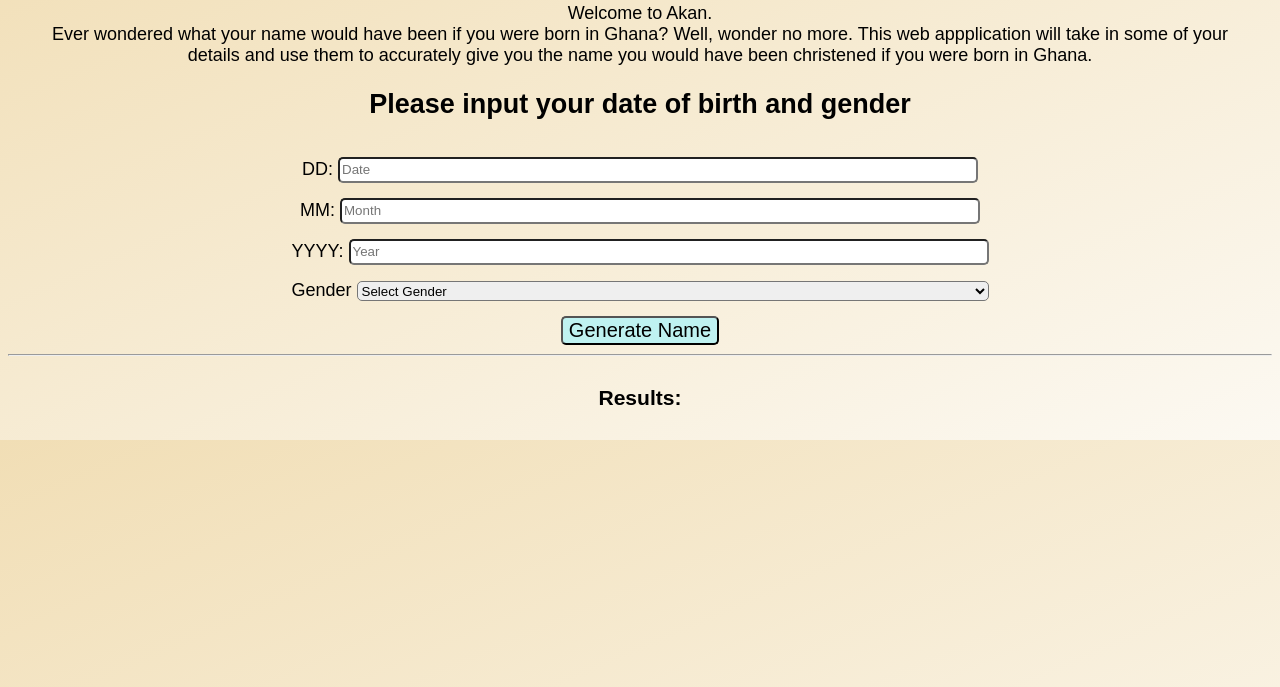
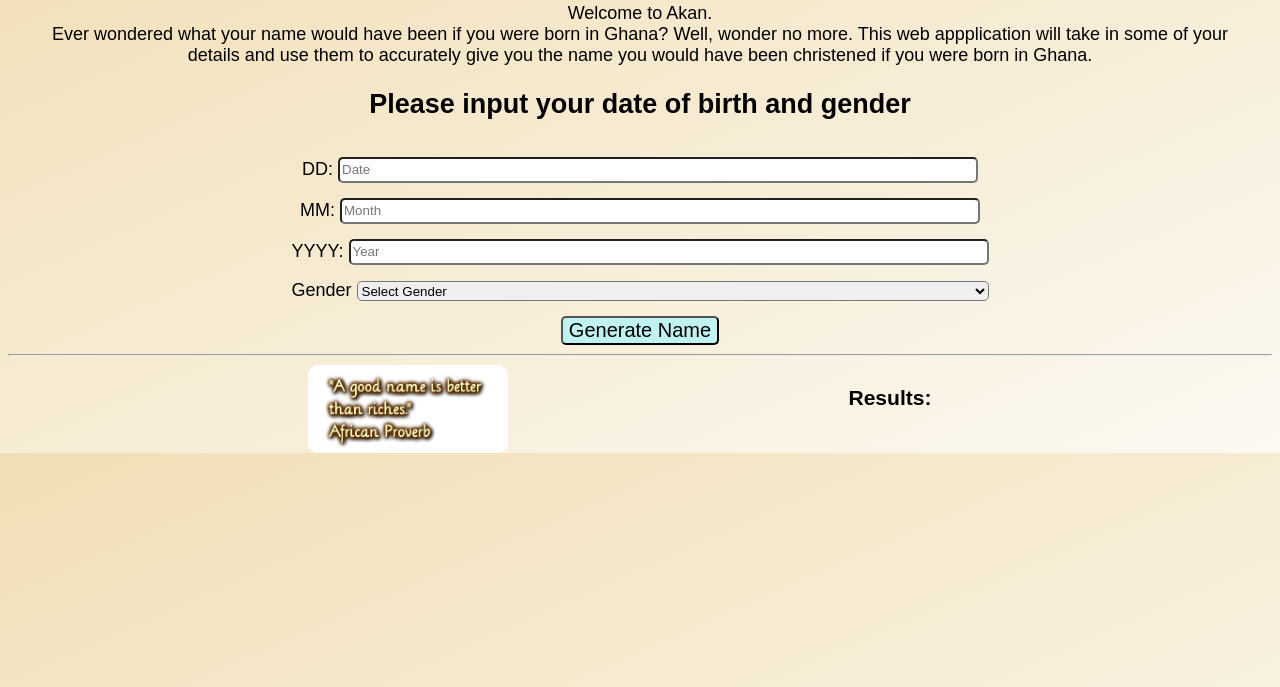
Before and after one commit to Dennis-Kiambi/akan, a plain HTML site: page index.html in a window 1280 px wide. Shown: the part 113-800 px from the top of the page. Drawn offline with Linux system fonts and the light colour scheme.

Commit message:
add image to html

```diff
--- a/index.html
+++ b/index.html
@@ -38,6 +38,7 @@
       <button type="button" id="btnSubmit" onclick="calculateName()">Generate Name</button>
     </div>
     <hr />
+    <img src="./images/proverb.jpg" alt="proverb" width="200px">
     <h3>Results:</h3>
     <div id="divResult"></div>
   </form>
```
